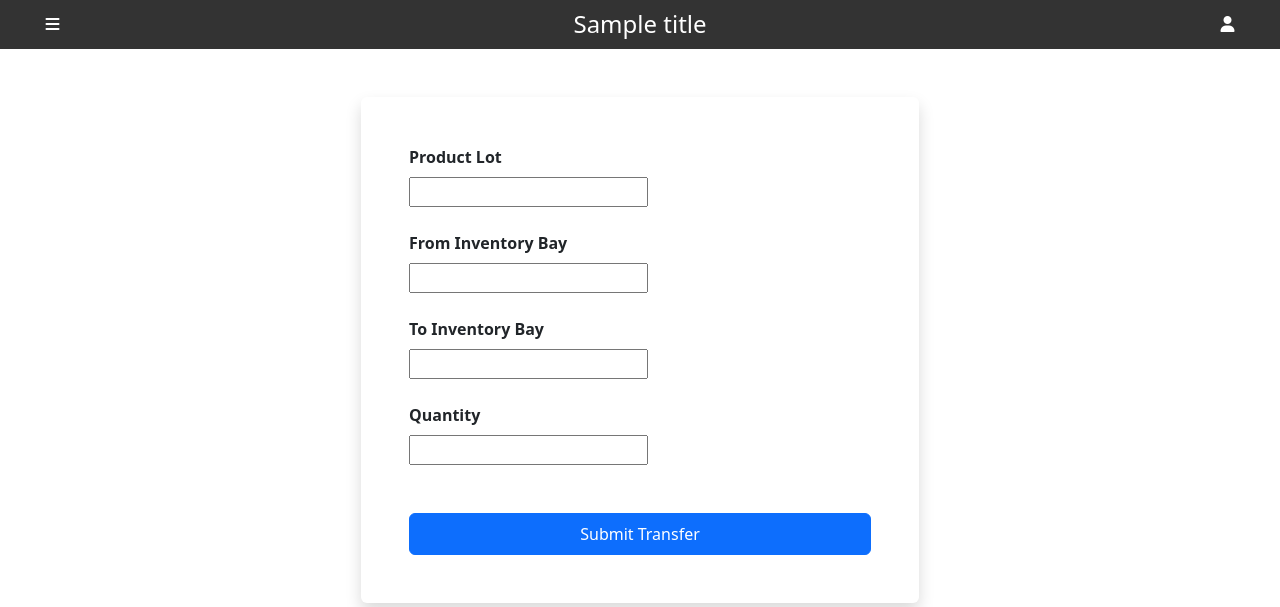
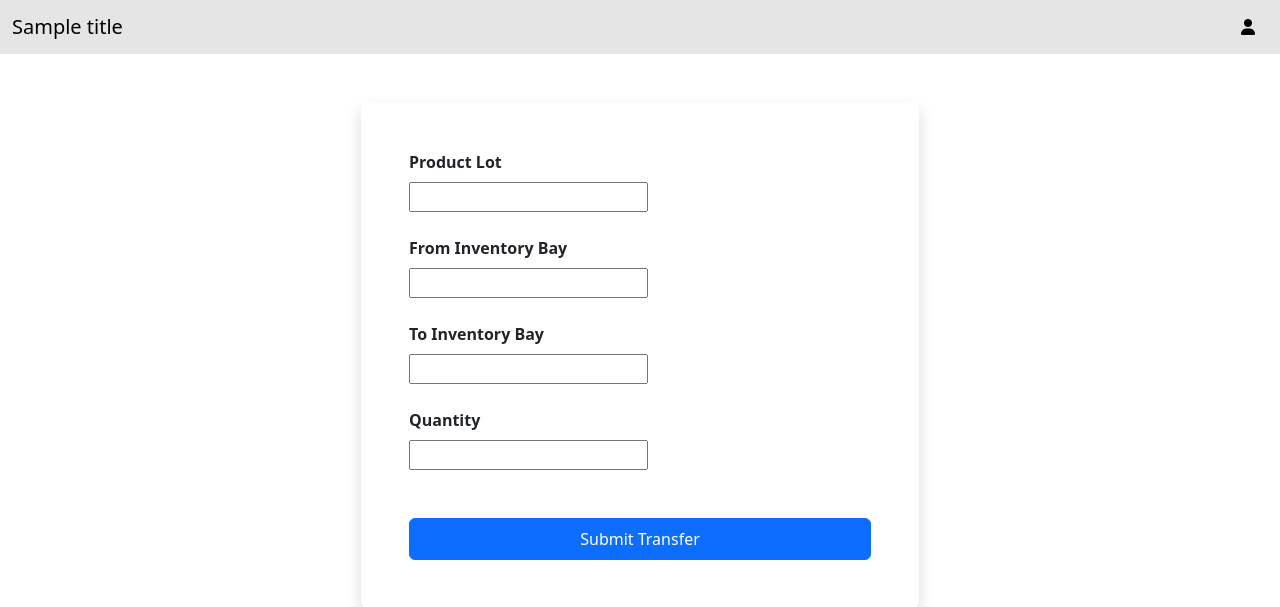
Before and after one commit to SRCthird/aeternum-stock-web, a Django app: template templates/home/transfer.html in a window 1280 px wide. Shown: the top 607 px of the page. Run offline with Django 5.2, Linux system fonts and the light colour scheme; the template is opened without the code that fills it: most values are stand-ins (such as "Sample title", 1, 10 or a date in 2020); form fields are guessed from the names that the template uses; some libraries are stand-ins or nearby versions.

Commit message:
Simplify the nav menu

```diff
--- a/templates/components/nav.html
+++ b/templates/components/nav.html
@@ -1,29 +1,45 @@
 {% load static %}
 
-<link rel="stylesheet" href="{% static 'css/components/nav.css' %}">
-<nav class="navbar">
-  <div class="hamburger-menu" onclick="toggleMenu('left-menu')">
-    <i class="fa-solid fa-bars"></i>
-  </div>
-  <div class="nav-title">
-    <h1>{{ title }}</h1>
-  </div>
-  <div class="user-icon" onclick="toggleMenu('user-menu')">
-    <i class="fa-solid fa-user"></i>
+<link rel="stylesheet" href="https://cdnjs.cloudflare.com/ajax/libs/font-awesome/6.0.0-beta3/css/all.min.css">
+
+<nav class="navbar navbar-expand">
+  <div class="container-fluid">
+
+    <!-- Navbar Title -->
+    <span id="nav-title" class="navbar-brand mb-0 h1">{{ title }}</span>
+
+    <!-- User Icon with Dropdown -->
+    <div class="dropdown">
+      <button class="btn" id="user-menu" data-bs-toggle="dropdown" aria-expanded="false">
+        <i class="fa-solid fa-user"></i>
+      </button>
+      <ul class="dropdown-menu dropdown-menu-end" aria-labelledby="user-menu">
+        <li><a class="dropdown-item" href="{% url 'index' %}">Home</a></li>
+        <li><a class="dropdown-item" href="{% url 'index' %}">Profile</a></li>
+        {% if user.is_staff or user.is_superuser %}
+            <li><a class="dropdown-item" href="{% url 'admin:index' %}">Admin</a></li>
+        {% endif %}
+        <li><a class="dropdown-item" href="{% url 'logout' %}">Logout</a></li>
+      </ul>
+    </div>
   </div>
 </nav>
-<script>
-  const toggleMenu = (menuId) => {
-    document.getElementById(menuId).classList.toggle('hidden')
+
+<style>
+  body.dark-theme #nav-title,
+  body.dark-theme .fa-user,
+  body.light-theme .fa-user:hover {
+    color: white;
   }
-</script>
+  body.light-theme .navbar {
+    background-color: #e5e5e5;
+  }
 
-<!-- Floating Menus -->
-<div id="left-menu" class="floating-menu hidden">
-  <a href="{% url 'index' %}">Home</a>
-  <a href="{% url 'index' %}">Another Page</a>
-</div>
-<div id="user-menu" class="floating-menu hidden">
-  <a href="{% url 'index' %}">Profile</a>
-  <a href="{% url 'logout' %}">Logout</a>
-</div>
+  body.dark-theme .fa-user:hover,
+  body.light-theme #nav-title,
+  body.light-theme .fa-user {
+    color: black;
+  }
+</style>
+<script src="https://cdn.jsdelivr.net/npm/@popperjs/core@2.10.2/dist/umd/popper.min.js"></script>
+<script src="https://cdn.jsdelivr.net/npm/bootstrap@5.1.3/dist/js/bootstrap.min.js"></script>
```
